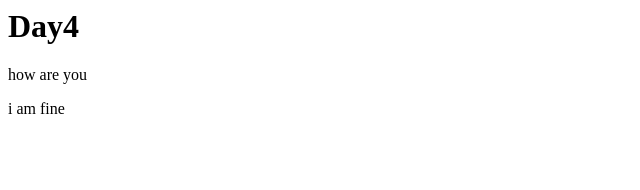
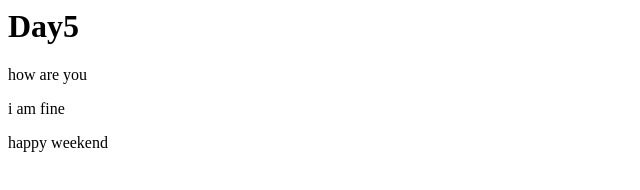
Before and after one commit to Dineshpandian15/github_demo, a plain HTML site: page index.html in a window 1280 px wide. Shown: the whole page, without its empty margins (0-640 px from the left). Drawn offline with Linux system fonts and the light colour scheme.

Commit message:
para added

```diff
--- a/index.html
+++ b/index.html
@@ -5,8 +5,9 @@
     <title>Document</title>
 
     <body>
-        <h1>Day4</h1>
+        <h1>Day5</h1>
         <p>how are you</p>
         <p>i am fine</p>
+        <p>happy weekend</p>
     </body>
 </html>
```
